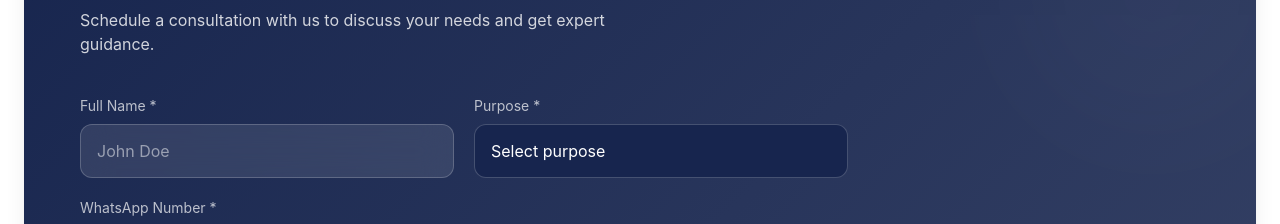
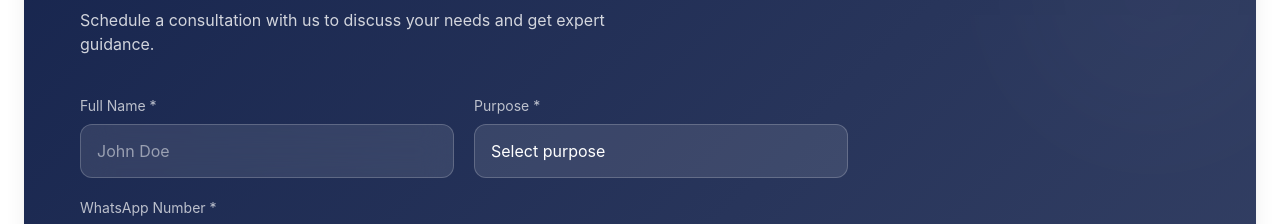
Before and after one commit to aasis-io/Wisdom-Frontend, a React (Vite) app: page /services/study-advisory in a window 1280 px wide. Shown: the part 2780-3004 px from the top of the page. Built offline with nearby package versions, Linux system fonts and the light colour scheme; no server answers; a web font is replaced by a local one.

Commit message:
fix color

```diff
--- a/src/pages/StudyAdvisory.jsx
+++ b/src/pages/StudyAdvisory.jsx
@@ -408,7 +408,7 @@ export default function StudyAdvisory() {
                     onChange={(e) => setPurposeType(e.target.value)}
                     required
                     className="w-full min-w-0 text-[16px] sm:text-base rounded-xl border border-white/20 px-4 py-3.5
-  text-white bg-[#17254e] focus:outline-none focus:ring-2 focus:ring-white/60 transition-all appearance-none"
+  text-white bg-white/10 focus:outline-none focus:ring-2 focus:ring-white/60 transition-all appearance-none"
                   >
                     <option
                       value=""
```
